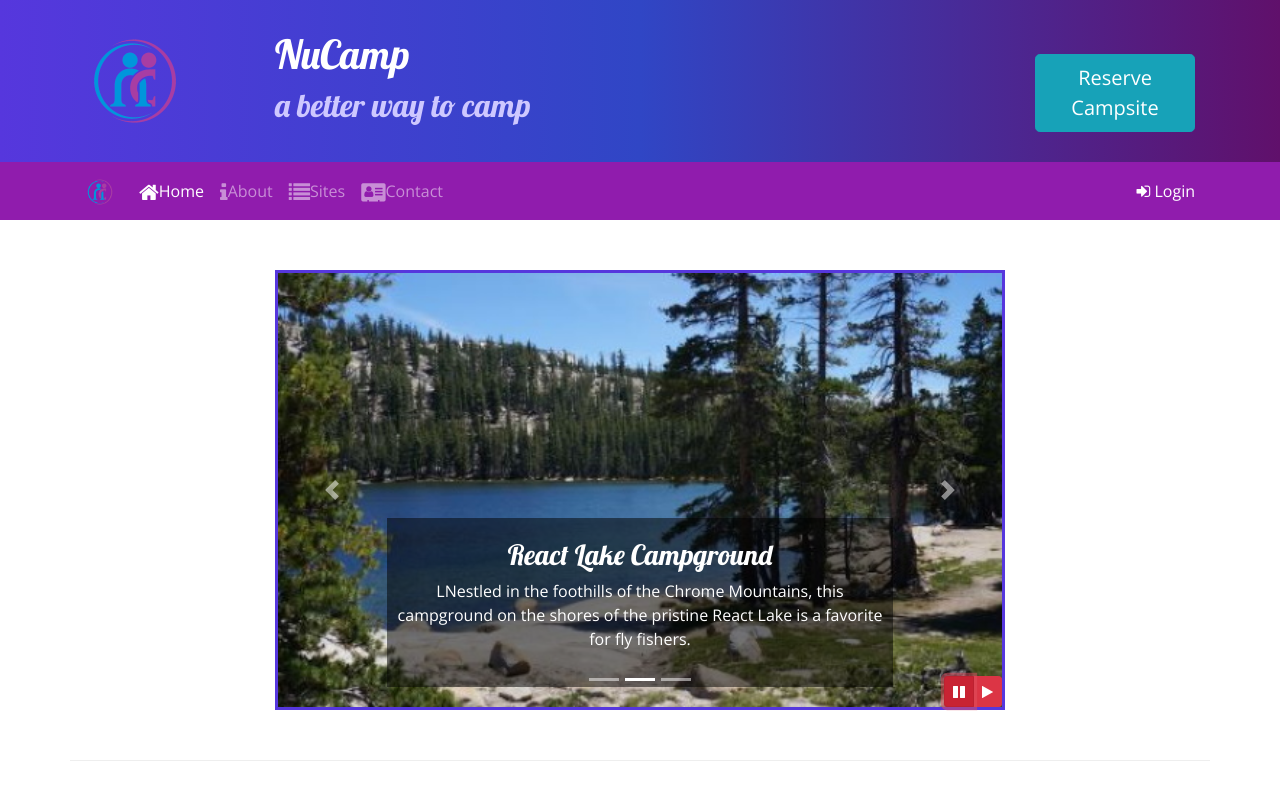
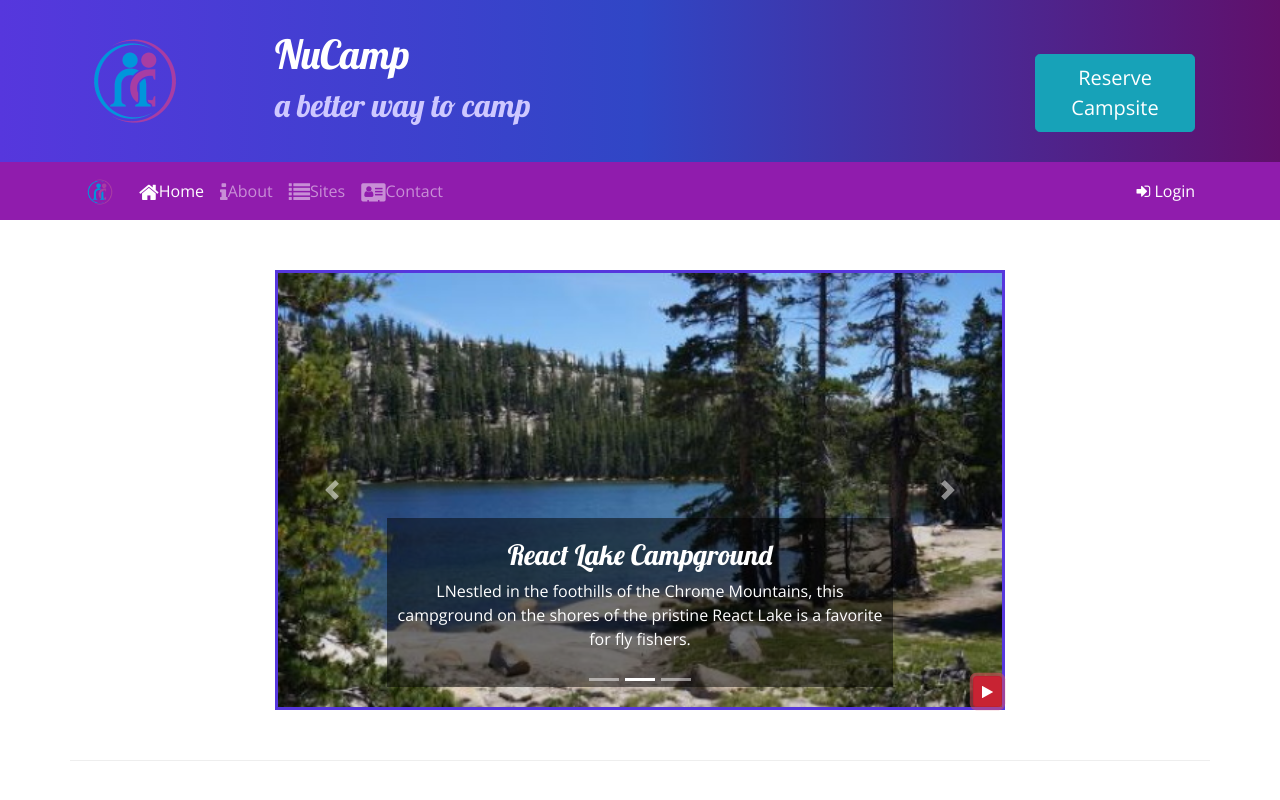
Before and after one commit to SirenaAlyceDev/bootstrap, a website: page index.html in a window 1280 px wide. Both pictures are taken after a click on the button 959 px from the left and 691 px from the top of the page. Shown: the top 800 px of the page. Drawn offline with nearby package versions, Linux system fonts and the light colour scheme.

Commit message:
Bootstrap and jQuery Part 2

```diff
--- a/index.html
+++ b/index.html
@@ -216,14 +216,9 @@
                         <span class="carousel-control-next-icon"></span>
                         <span class="sr-only">Next</span>
                     </a>
-                    <div class="btn-group" id="carouselButton">
-                        <button class="btn btn-danger btn-sm" id="carouselPause">
+                        <button class="btn btn-danger btn-sm" id="carouselButton">
                             <i class="fa fa-pause"></i>
                         </button>
-                        <button class="btn btn-danger btn-sm" id="carouselPlay">
-                            <i class="fa fa-play"></i>
-                        </button>
-                    </div>
                 </div>
             </div>
         </div>
@@ -331,11 +326,16 @@
     <script>
         $(function() {
             $(".carousel").carousel( { interval: 2000, pause: "false" } );
-            $("#carouselPause").click(function(){
-                $(".carosel").carousel("pause");
-            });
-            $("#carouselPlay").click(function(){
-                #(".carosuel").carousel("cycle");
+            $("#carouselButton").click(function(){
+                if($("#carouselButton").children("i").hasClass("fa-pause")) {
+                    $(".carousel").carousel("pause");
+                    $("#carouselButton").children("i").removeClass("fa-pause");
+                    $("#carouselButton").children("i").addClass("fa-play");
+                } else {
+                    $(".carousel").carousel("cycle");
+                    $("#carouselButton").children("i").removeClass("fa-play");
+                    $("#carouselButton").children("i").addClass("fa-pause");
+                }
             });
         });
     </script>
```
